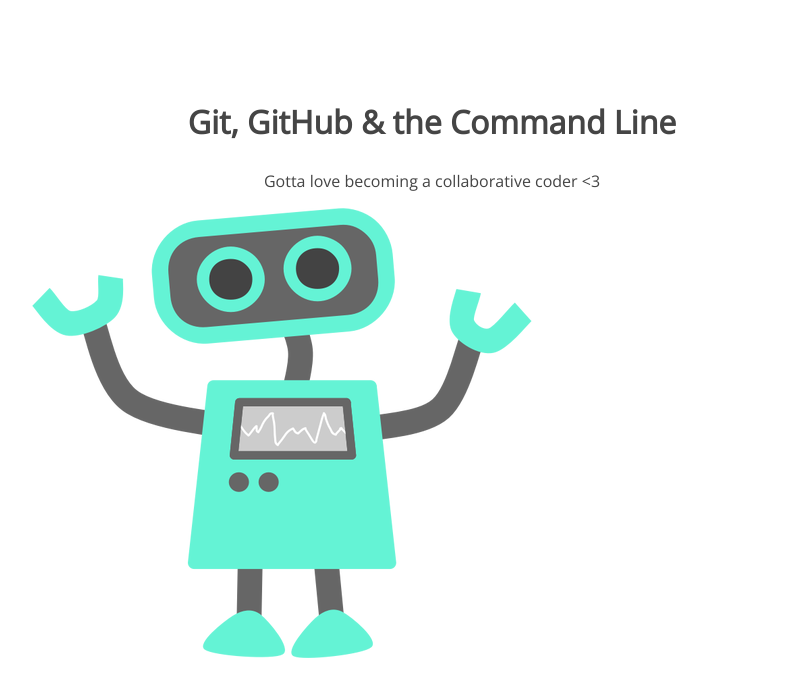
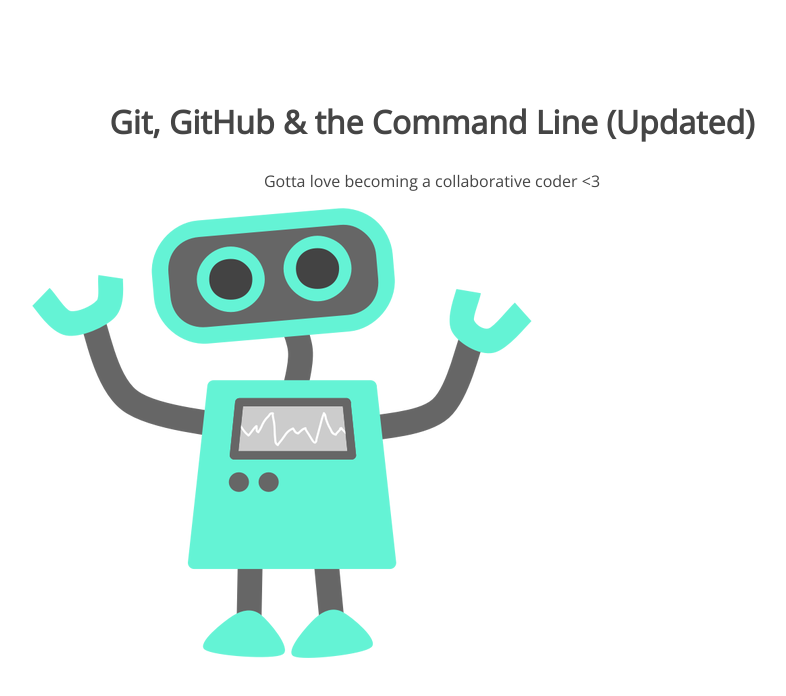
Before and after one commit to cosuoji/105-project, a plain HTML site: page index.html in a window 1280 px wide. Shown: the whole page, without its empty margins (208-994 px from the left). Drawn offline with nearby package versions, Linux system fonts and the light colour scheme.

Commit message:
Modified index file

```diff
--- a/index.html
+++ b/index.html
@@ -8,7 +8,7 @@
 </head>
 <body>
 	<section>
-		<h1>Git, GitHub & the Command Line</h1>
+		<h1>Git, GitHub & the Command Line (Updated)</h1>
 		<p>Gotta love becoming a collaborative coder <3</p>
 		<img src="img/happy-blue-robot.png">
 	</section>
```
